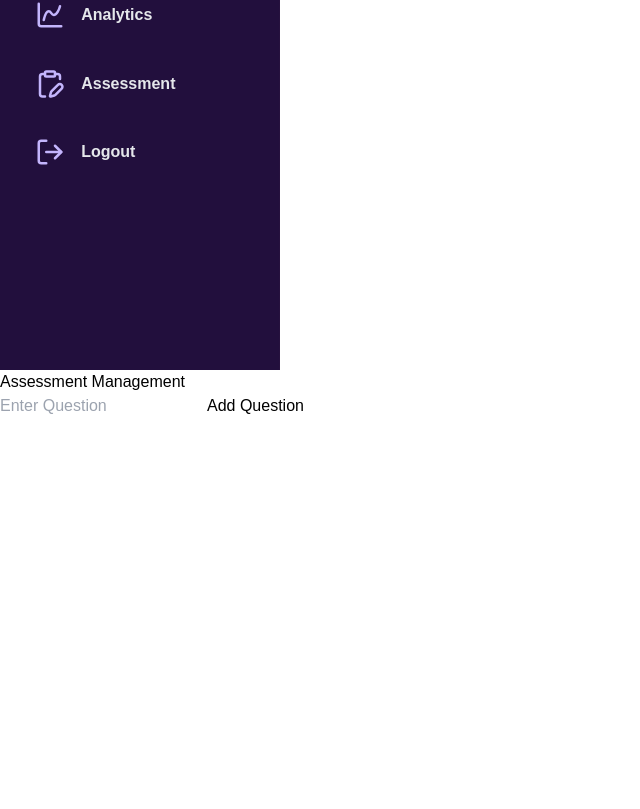
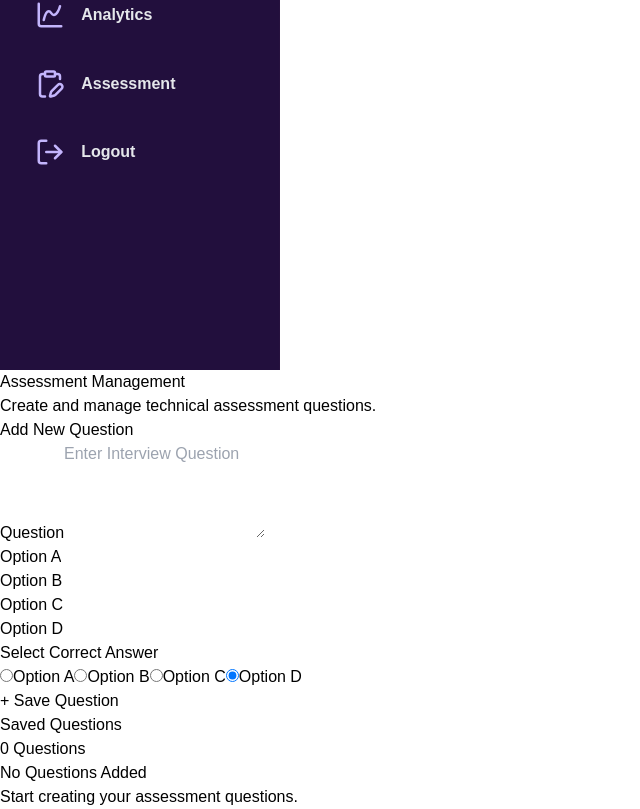
Before and after one commit to John-Divine-Mathew/Hire-Radar, a React app in the folder frontend/: page /admin-assessment in a window 1280 px wide. Shown: the part 430-1239 px from the top of the page, without its empty margins (0-640 px from the left). Before the commit the page ends 848 px from the top, so only its background shows below. Built offline with nearby package versions, Linux system fonts and the light colour scheme; the HTML template or start-up script is replaced by a standard one.

Commit message:
Changed like google form page

```diff
--- a/frontend/src/pages/Assessment/AdminAssessment.jsx
+++ b/frontend/src/pages/Assessment/AdminAssessment.jsx
@@ -1,101 +1,296 @@
 import React, { useState } from "react";
-import Sidebar from "../../components/sideBar/sideBar.jsx";
+import Sidebar from "../../components/sideBar/sideBar";
 
 function AdminAssessment() {
+  const [questions, setQuestions] = useState([]);
 
-  const [questions,setQuestions] =
-  useState([]);
+  const [form, setForm] = useState({
+    question: "",
+    option1: "",
+    option2: "",
+    option3: "",
+    option4: "",
+    answer: "",
+  });
 
-  const [question,setQuestion] =
-  useState("");
+  const handleChange = (e) => {
+    setForm({
+      ...form,
+      [e.target.name]: e.target.value,
+    });
+  };
 
-  const addQuestion = ()=>{
-
-    const newQuestion = {
-
-      id:Date.now(),
-      question
-
-    };
+  const addQuestion = () => {
+    if (
+      !form.question ||
+      !form.option1 ||
+      !form.option2 ||
+      !form.option3 ||
+      !form.option4 ||
+      !form.answer
+    ) {
+      alert("Please fill all fields.");
+      return;
+    }
 
     setQuestions([
       ...questions,
-      newQuestion
+      {
+        id: Date.now(),
+        ...form,
+      },
     ]);
 
-    setQuestion("");
+    setForm({
+      question: "",
+      option1: "",
+      option2: "",
+      option3: "",
+      option4: "",
+      answer: "",
+    });
   };
 
-  const deleteQuestion = (id)=>{
-
-    setQuestions(
-      questions.filter(
-        (q)=>q.id !== id
-      )
-    );
+  const deleteQuestion = (id) => {
+    setQuestions(questions.filter((q) => q.id !== id));
   };
 
   return (
-    <div className="min-h-screen bg-gray-100">
-      <div className="flex min-h-screen">
+    <div className="flex bg-gray-100 min-h-screen">
+
       <Sidebar />
-        <main className="flex-1 p-8 lg:p-12">
-          <div className="mx-auto w-full max-w-4xl bg-white shadow-xl rounded-3xl p-10">
 
-      <h1 className="text-4xl font-bold mb-6">
+      <div className="flex-1 p-8">
+
+        {/* Header */}
+
+        <div className="bg-gradient-to-r from-purple-700 to-indigo-700 rounded-2xl p-8 text-white shadow-lg mb-8">
+
+          <h1 className="text-4xl font-bold">
             Assessment Management
           </h1>
 
+          <p className="mt-2 text-purple-100">
+            Create and manage technical assessment questions.
+          </p>
+
+        </div>
+
+        {/* Form */}
+
+        <div className="bg-white rounded-2xl shadow-lg p-8">
+
+          <h2 className="text-2xl font-bold text-gray-700 mb-6">
+            Add New Question
+          </h2>
+
+          {/* Question */}
+
+          <label className="font-semibold text-gray-700">
+            Question
+          </label>
+
+          <textarea
+            rows="4"
+            name="question"
+            value={form.question}
+            onChange={handleChange}
+            placeholder="Enter Interview Question"
+            className="w-full mt-2 border rounded-xl p-4 focus:ring-2 focus:ring-purple-500 outline-none"
+          />
+
+          {/* Options */}
+
+          <div className="grid md:grid-cols-2 gap-5 mt-6">
+
+            <div>
+              <label className="font-semibold">
+                Option A
+              </label>
+
               <input
                 type="text"
-        placeholder="Enter Question"
-        className="border p-3 w-full"
-        value={question}
-        onChange={(e)=>
-          setQuestion(e.target.value)
-        }
+                name="option1"
+                value={form.option1}
+                onChange={handleChange}
+                className="w-full mt-2 border rounded-xl p-3"
               />
+            </div>
+
+            <div>
+              <label className="font-semibold">
+                Option B
+              </label>
+
+              <input
+                type="text"
+                name="option2"
+                value={form.option2}
+                onChange={handleChange}
+                className="w-full mt-2 border rounded-xl p-3"
+              />
+            </div>
+
+            <div>
+              <label className="font-semibold">
+                Option C
+              </label>
+
+              <input
+                type="text"
+                name="option3"
+                value={form.option3}
+                onChange={handleChange}
+                className="w-full mt-2 border rounded-xl p-3"
+              />
+            </div>
+
+            <div>
+              <label className="font-semibold">
+                Option D
+              </label>
+
+              <input
+                type="text"
+                name="option4"
+                value={form.option4}
+                onChange={handleChange}
+                className="w-full mt-2 border rounded-xl p-3"
+              />
+            </div>
+
+          </div>
+
+          {/* Correct Answer */}
+
+          <div className="mt-8">
+
+            <h3 className="font-bold text-lg mb-4">
+              Select Correct Answer
+            </h3>
+
+            <div className="grid md:grid-cols-2 gap-4">
+
+              {[form.option1, form.option2, form.option3, form.option4].map(
+                (option, index) => (
+                  <label
+                    key={index}
+                    className="flex items-center gap-3 border rounded-xl p-4 cursor-pointer hover:bg-purple-50"
+                  >
+                    <input
+                      type="radio"
+                      name="answer"
+                      value={option}
+                      checked={form.answer === option}
+                      onChange={handleChange}
+                    />
+
+                    {option || `Option ${String.fromCharCode(65 + index)}`}
+                  </label>
+                )
+              )}
+
+            </div>
+
+          </div>
 
           <button
             onClick={addQuestion}
-        className="bg-green-600 text-white px-5 py-2 mt-4"
+            className="mt-8 bg-purple-700 hover:bg-purple-800 text-white px-8 py-3 rounded-xl shadow-lg transition"
           >
-        Add Question
+            + Save Question
           </button>
 
-      <div className="mt-8">
+        </div>
 
-        {
+        {/* Question List */}
 
-          questions.map((q)=>(
+        <div className="mt-10">
+
+          <div className="flex justify-between items-center mb-6">
+
+            <h2 className="text-3xl font-bold text-gray-700">
+              Saved Questions
+            </h2>
+
+            <div className="bg-purple-700 text-white px-5 py-2 rounded-full font-semibold">
+              {questions.length} Questions
+            </div>
+
+          </div>
+
+          {questions.length === 0 ? (
+
+            <div className="bg-white rounded-xl shadow p-10 text-center text-gray-500">
+
+              <h3 className="text-2xl font-semibold">
+                No Questions Added
+              </h3>
+
+              <p className="mt-2">
+                Start creating your assessment questions.
+              </p>
+
+            </div>
+
+          ) : (
+
+            questions.map((q, index) => (
 
               <div
                 key={q.id}
-              className="border p-4 mb-4 rounded"
+                className="bg-white rounded-2xl shadow-lg p-7 mb-6 border-l-8 border-purple-600"
               >
 
-              <p>{q.question}</p>
+                <div className="flex justify-between items-center">
+
+                  <h3 className="text-xl font-bold text-gray-800">
+                    Q{index + 1}. {q.question}
+                  </h3>
 
                   <button
-                onClick={()=>
-                  deleteQuestion(q.id)
-                }
-                className="bg-red-500 text-white px-4 py-1 mt-2"
+                    onClick={() => deleteQuestion(q.id)}
+                    className="bg-red-600 hover:bg-red-700 text-white px-5 py-2 rounded-lg"
                   >
                     Delete
                   </button>
 
                 </div>
 
+                <div className="grid md:grid-cols-2 gap-3 mt-5">
+
+                  <div className="bg-gray-100 rounded-lg p-3">
+                    A. {q.option1}
+                  </div>
+
+                  <div className="bg-gray-100 rounded-lg p-3">
+                    B. {q.option2}
+                  </div>
+
+                  <div className="bg-gray-100 rounded-lg p-3">
+                    C. {q.option3}
+                  </div>
+
+                  <div className="bg-gray-100 rounded-lg p-3">
+                    D. {q.option4}
+                  </div>
+
+                </div>
+
+                <div className="mt-6 bg-green-100 text-green-700 font-semibold rounded-lg p-3">
+                  ✔ Correct Answer : {q.answer}
+                </div>
+
+              </div>
+
             ))
 
-        }
+          )}
 
         </div>
 
       </div>
-        </main>
-      </div>
+
     </div>
   );
 }
```
Lines whose indentation alone changed are shown as unchanged.
